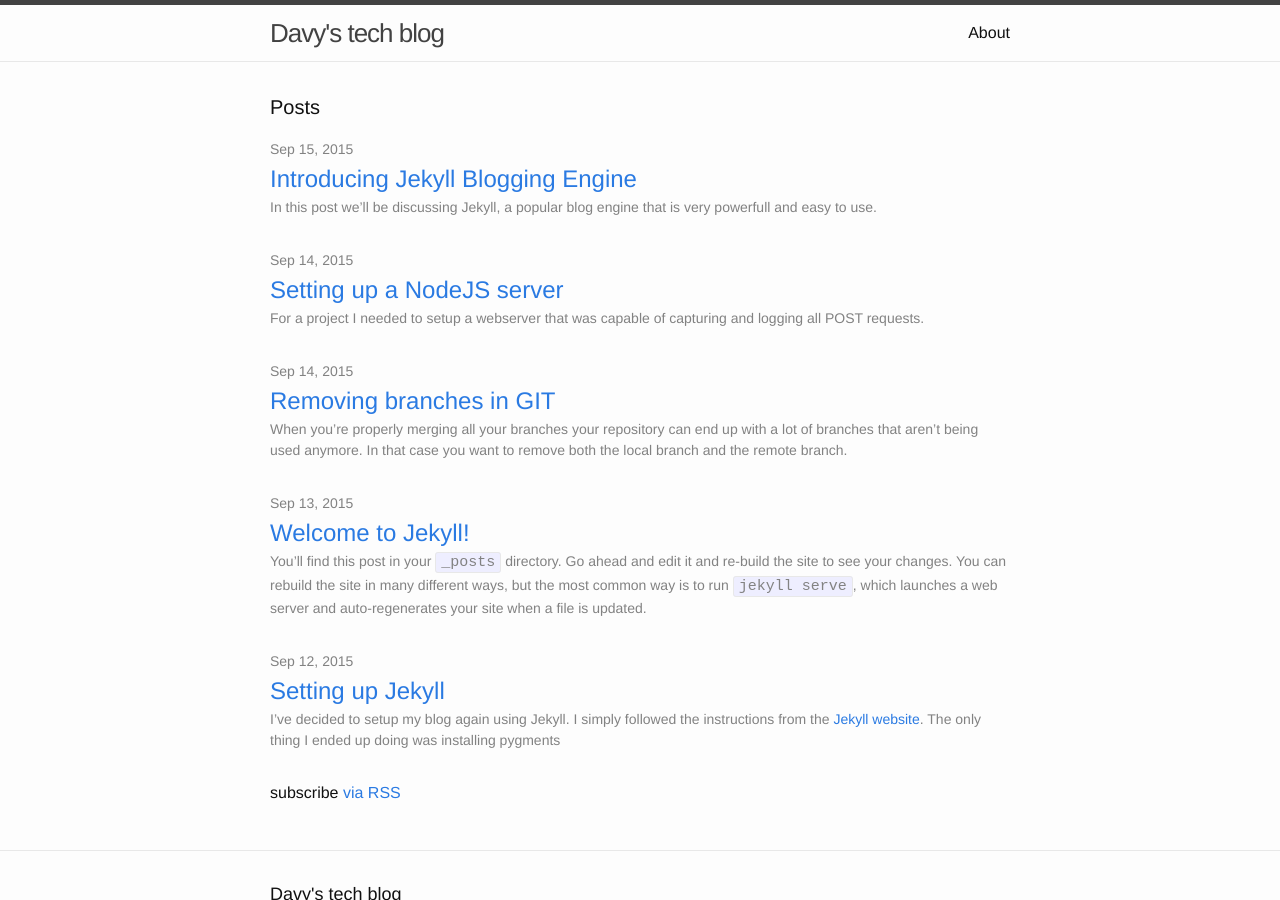
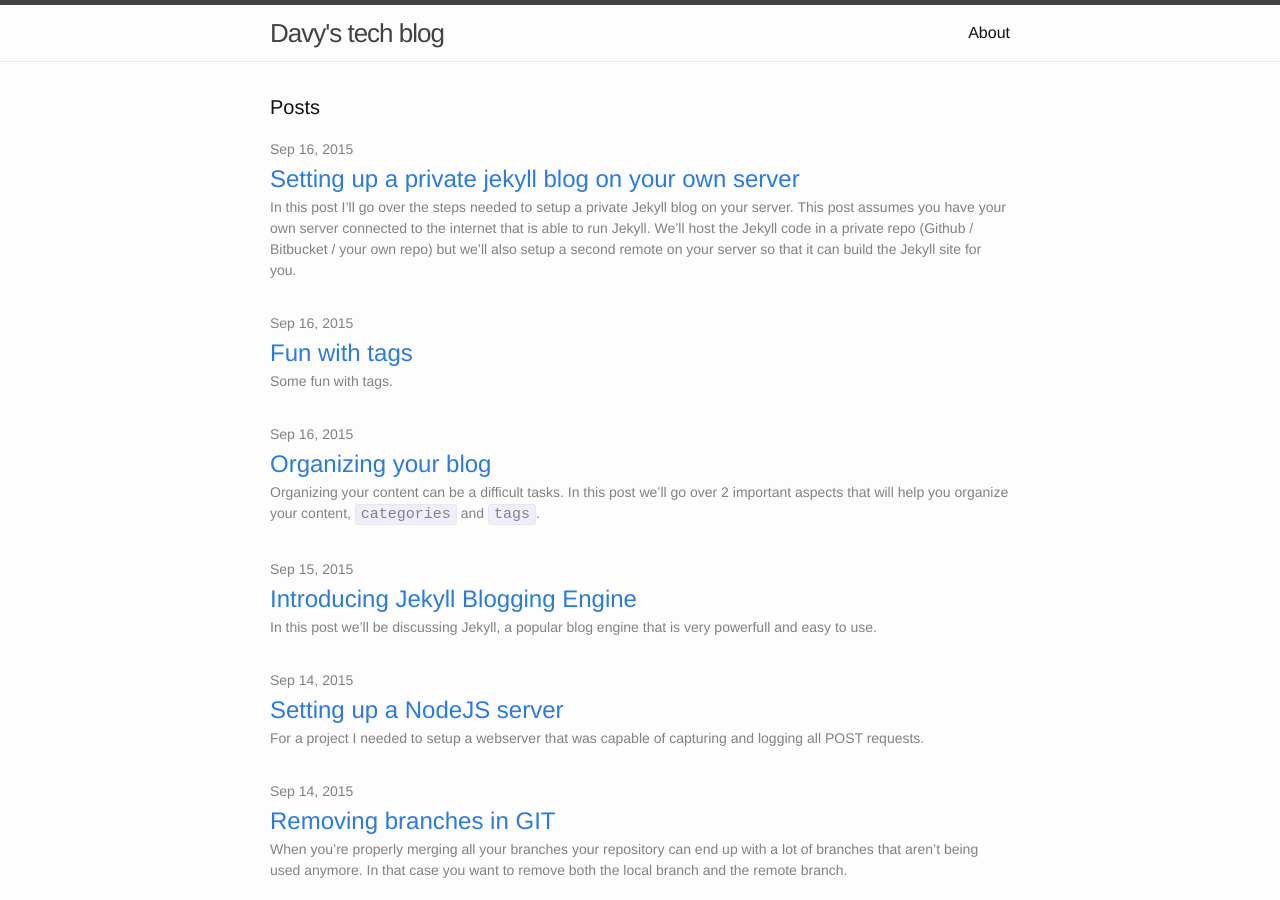
Before and after one commit to ddewaeletest/testblog, a Jekyll site: the page built from index.html, in a window 1280 px wide and 900 px high. Built offline with Jekyll 4.4.1, drawn with Linux system fonts in a browser that asks for light colours.

Commit message:
new posts

````diff
--- a/_posts/2015-09-14-removing-branches-in-git.markdown
+++ b/_posts/2015-09-14-removing-branches-in-git.markdown
@@ -3,6 +3,7 @@ title: Removing branches in GIT
 date: 2015-09-14T14:07:14+02:00
 layout: post
 categories: git
+tags: [git, branches, scm]
 ---
 When you're properly merging all your branches your repository can end up with a lot of branches that aren't being used anymore.
 In that case you want to remove both the local branch and the remote branch.
--- a/_posts/2015-09-14-setting-up-a-nodejs-server.markdown
+++ b/_posts/2015-09-14-setting-up-a-nodejs-server.markdown
@@ -3,6 +3,7 @@ title: Setting up a NodeJS server
 date: 2015-09-14T15:04:59+02:00
 layout: post
 categories: git
+tags: [nodejs, webserver]
 ---
 For a project I needed to setup a webserver that was capable of capturing and logging all POST requests.
 
--- a/_posts/2015-09-15-introducing-jekyll-blogging-engine.markdown
+++ b/_posts/2015-09-15-introducing-jekyll-blogging-engine.markdown
@@ -2,7 +2,8 @@
 title: Introducing Jekyll Blogging Engine
 date: 2015-09-15T21:08:45+02:00
 layout: post
-categories: jekyll blogging
+categories: [jekyll, blogging]
+tags: [github, github-pages, jekyll, blogging]
 ---
 In this post we'll be discussing Jekyll, a popular blog engine that is very powerfull and easy to use.
 
@@ -10,13 +11,17 @@ In this post we'll be discussing Jekyll, a popular blog engine that is very powe
 
 You need to install Jekyll through a ```gem```
 
-	gem install jekyll
+{% highlight bash %}
+gem install jekyll
+{% endhighlight %}
 
 ## Creating a blog
 
-Creating a blog is as simple
+Creating a blog is as simple executing the following command:
 
-	jekyll new myblog
+{% highlight bash %}
+jekyll new myblog
+{% endhighlight %}
 
 This will create the folder structure and files needed to setup the blog.
 Consider this the source code for your blog. By building it, you can generate the necessary static content so that it can be hosted as your blog.
@@ -91,38 +96,52 @@ by default an excerpt is the first paragraph of the post, but you can [customize
 
 In this section we'll go over deploying your blog to Github pages.
 
-As can we seen in the screenshot below, a jekyll blog can be hosted by Github very easily :
-
-![Git gh-pages]({{ site.url }}/assets/git-gh-pages.png)
-
-
 There are 2 kinds of GitHub pages
 
 - Project pages
 - User pages
 
+We'll first go over ```project pages```.
+
 In order to publish to a project page we need to do the following steps :
 
-Create a new gh-pages branch
-Put your jekyll code-base on the gh-pages branch
-push it to github
+- Create a new gh-pages branch
+- Put your jekyll code-base on the gh-pages branch
+- push it to github
 
+As can be seen in the screenshot below, a jekyll blog can be hosted by Github very easily :
+
+![Git gh-pages]({{ site.url }}/assets/git-gh-pages.png)
+
+All it takes is to upload all of your jekyll pages to a special ```gh-pages``` branch and Github will take care of the rest.
 
 
 	gem install github-pages
 
 
+## Themes
 
 We can easily customize the look and feel of our site by configuring templates.
 
-The [Solar theme for Jekyll](http://mattvh.github.io/solar-theme-jekyll/) is a nice-looking theme.
+The [Solar theme for Jekyll](http://mattvh.github.io/solar-theme-jekyll/) is a nice-looking theme so let's thake a look at howto install it.
+
+We can clone the entire repo and start a new blog, but to apply this theme to an existing blog you'll need to copy the following files and folders:
+
+{% highlight bash %}
+cp -r ../solar-theme-jekyll/_layouts/* _layouts/
+cp -r ../solar-theme-jekyll/index.html index.html
+cp -r ../solar-theme-jekyll/feed.xml feed.xml
+cp -r ../solar-theme-jekyll/assets/* assets/
+{% endhighlight %}
 
 
-Some functionalities we want to cover
+
+
 
 
 ## References
 
+- [Great Jekyll introduction](http://jekyllbootstrap.com/lessons/jekyll-introduction.html)
 - https://github.com/octopress/genesis-theme
 - https://github.com/imathis/octopress/wiki/3rd-party-plugins
 - https://www.justinrummel.com/migrating-from-octopress-2-to-octopress-3/
@@ -131,3 +150,5 @@ Some functionalities we want to cover
 - https://help.github.com/articles/using-jekyll-with-pages/
 - https://help.github.com/articles/creating-project-pages-manually/
 - https://24ways.org/2013/get-started-with-github-pages/
+- http://mattvh.github.io/solar-theme-jekyll/
+- https://github.com/mattvh/solar-theme-jekyll
--- /dev/null
+++ b/_posts/2015-09-16-fun-with-tags.markdown
@@ -0,0 +1,57 @@
+---
+title: Fun with tags
+date: 2015-09-16T08:25:44+02:00
+layout: post
+tags: [jekyll,blogging,tags]
+---
+Some fun with tags.
+
+The following script displays all the tags :
+
+{% highlight html %}
+	{% raw %}
+{% capture tags %}
+  {% for tag in site.tags %}
+    {{ tag[0] }}
+  {% endfor %}
+{% endcapture %}
+{% assign sortedtags = tags | split:' ' | sort %}
+
+{% for tag in sortedtags %}
+  <h3 id="{{ tag }}">{{ tag }}</h3>
+  <ul>
+  {% for post in site.tags[tag] %}
+    <li><a href="{{ post.url }}">{{ post.title }}</a></li>
+  {% endfor %}
+  </ul>
+{% endfor %}
+	{% endraw %}
+{% endhighlight %}
+
+Output :
+
+{% capture tags %}
+  {% for tag in site.tags %}
+    {{ tag[0] }}
+  {% endfor %}
+{% endcapture %}
+{% assign sortedtags = tags | split:' ' | sort %}
+
+<ul>
+{% for tag in sortedtags %}
+  <li><a href="#{{ tag }}">{{ tag }}</a></li>
+{% endfor %}
+</ul>
+
+<hr/>
+
+{% for tag in sortedtags %}
+  <h3 id="{{ tag }}">{{ tag }}</h3>
+  <ul>
+  {% for post in site.tags[tag] %}
+    <li><a href="{{ post.url }}">{{ post.title }}</a></li>
+  {% endfor %}
+  </ul>
+{% endfor %}
+
+end
--- /dev/null
+++ b/_posts/2015-09-16-organizing-your-blog.markdown
@@ -0,0 +1,54 @@
+---
+title: Organizing your blog
+date: 2015-09-16T07:54:05+02:00
+layout: post
+tags: [blogging,git]
+---
+Organizing your content can be a difficult tasks. In this post we'll go over 2 important aspects that will help you organize your content, ```categories``` and ```tags```.
+
+## Categories
+
+In the Yaml Front Matter you can specify categories :
+
+{% highlight yaml %}
+---
+title: Introducing Jekyll Blogging Engine
+date: 2015-09-15T21:08:45+02:00
+layout: post
+categories: [jekyll, blogging]
+---
+{% endhighlight %}
+
+As you can see here, 2 categories have been defined
+
+- jekyll
+- blogging
+
+Jekyll will create a permalink to this post using the following URL :
+
+http://[your blog address]/jekyll/blogging/2015/09/15/introducing-jekyll-blogging-engine.html
+
+As you can see, the categories are included in the URL, just before the date.
+
+Also note that you should see this as a category hierarchy ```jekykll/blogging```. There are no indiviual ```jekyll``` and ```blogging``` categories created here.
+
+## Tags
+
+The Yaml Front Matter also allows you to specify tags in the same way you specify categories :
+
+{% highlight yaml %}
+---
+title: Introducing Jekyll Blogging Engine
+date: 2015-09-15T21:08:45+02:00
+layout: post
+categories: [jekyll, blogging]
+tags: [github, github-pages, jekyll, blogging]
+---
+{% endhighlight %}
+
+
+## References
+
+- [Q/A about tags and github-pages](http://stackoverflow.com/questions/1408824/an-easy-way-to-support-tags-in-a-jekyll-blog)
+- [Sample repo using categories / tags](https://github.com/minddust/minddust.github.io)
+- [HOW TO USE TAGS AND CATEGORIES ON GITHUB PAGES WITHOUT PLUGINS](http://www.minddust.com/post/tags-and-categories-on-github-pages/)
--- /dev/null
+++ b/_posts/2015-09-17-setting-up-a-private-jekyll-blog-on-your-own-server.markdown
@@ -0,0 +1,169 @@
+---
+title: Setting up a private jekyll blog on your own server
+date: 2015-09-17T00:03:41+02:00
+layout: post
+categories: [jekyll, blogging]
+tags: [blogging,git]
+---
+In this post I'll go over the steps needed to setup a private Jekyll blog on your server. This post assumes you have your own server connected to the internet that is able to run Jekyll. We'll host the Jekyll code in a private repo (Github / Bitbucket / your own repo) but we'll also setup a second remote on your server so that it can build the Jekyll site for you.
+
+There are a couple of steps involved here.
+
+- Push your Jekyll blog on a private repo
+- Setup a second remote pointing to your server
+- Provide a commit hook so your server can build the jekyll site
+- Setup Apache to server the generated jekyll site.
+
+## Setting up your Jekyll blog
+
+Start by creating a new Jekyll blog and commit it to a local git repo.
+
+{% highlight bash %}
+jekyll new privateblog
+cd privateblog/
+git init
+git commit -m "Initial commit" -a
+{% highlight %}
+
+Setup 2 remotes:
+
+- one pointing to a private git repo where your sources will be hosted
+- one pointing to your server where jekyll will be executed
+
+{% highlight bash %}
+git remote add origin git@bitbucket.org:davydewaele/privateblog.git
+git remote add deploy deployer@deploy.server:~/myrepo.git
+{% endhighlight %}
+
+## Setup the git repo on your server
+
+We need to create a user account on our server that will be responsible for
+
+- hosting a bare git repo
+- executing a post commit hook when commits are pushed to the repo
+- execute a jekyll build in the post commit hook to build up the site
+
+We'll start by creating the ```deployer``` user on the server and generate a keypair so we can login to the server from our laptop.
+
+{% highlight bash %}
+useradd deployer
+passwd deployer
+su - deployer
+ssh-keygen -t rsa
+
+cat ~/.ssh/id_rsa.pub > ~/.ssh/authorized_keys
+chmod 700 ~/.ssh
+chmod 600 ~/.ssh/authorized_keys
+{% endhighlight %}
+
+
+On our laptop we can create an ```ssh config``` so that we can connect to the machine in an easy way.
+
+{% highlight bash %}
+Host deploy.server
+  HostName 192.168.0.1
+  User deployer
+  Port 2347
+  IdentityFile /path/to/deployer/id_rsa
+{% endhighlight %}
+
+Make sure the private key has the proper permissions (```chmod 400```)
+
+## Ruby installation
+
+
+## Instaling Jekyll on the server.
+
+On my server I had an old version of Ruby installed, so when I execute the Jekyll install I got the following error :
+
+{% highlight bash %}
+gem install jekyll
+
+Building native extensions.  This could take a while...
+Building native extensions.  This could take a while...
+ERROR:  Error installing jekyll:
+	redcarpet requires Ruby version >= 1.9.2.
+{% endhighlight %}
+
+
+Installing a new version of Ruby involves installing rvm
+
+{% highlight bash %}
+curl -L get.rvm.io | bash -s stable
+{% endhighlight %}
+
+In case this commands fails with a GPG signature verification failure, you'll need to install the proper signatures.
+
+### Installing the rvm signatures
+
+{% highlight bash %}
+gpg2 --keyserver hkp://keys.gnupg.net --recv-keys 409B6B1796C275462A1703113804BB82D39DC0E3
+
+gpg: keyring `/root/.gnupg/secring.gpg' created
+gpg: requesting key D39DC0E3 from hkp server keys.gnupg.net
+gpg: /root/.gnupg/trustdb.gpg: trustdb created
+gpg: key D39DC0E3: public key "Michal Papis (RVM signing) <mpapis@gmail.com>" imported
+gpg: no ultimately trusted keys found
+gpg: Total number processed: 1
+gpg:               imported: 1  (RSA: 1)
+{% endhighlight %}
+
+
+### Installing rvm
+
+With the signatures in place, rvm should be installed without any problems.
+
+{% highlight bash %}
+curl -L get.rvm.io | bash -s stable
+{% endhighlight %}
+
+After having installed rvm, we can source the profile and proceed with installing ruby 1.9.3 by executing the following commands:
+
+{% highlight bash %}
+source /etc/profile.d/rvm.sh
+rvm install 1.9.3
+{% endhighlight %}
+
+You can verify that all went well by checking the Ruby version:
+
+{% highlight bash %}
+[root@fleetprobe ~]# ruby -v
+ruby 1.9.3p551 (2014-11-13 revision 48407) [x86_64-linux]
+{% endhighlight %}
+
+## Pushing your changes
+
+{% highlight bash %}
+git push deploy master
+
+Counting objects: 23, done.
+Delta compression using up to 8 threads.
+Compressing objects: 100% (21/21), done.
+Writing objects: 100% (23/23), 8.53 KiB | 0 bytes/s, done.
+Total 23 (delta 1), reused 0 (delta 0)
+remote: Initialized empty Git repository in /home/deployer/tmp/myrepo/.git/
+remote: Configuration file: /home/deployer/tmp/myrepo/_config.yml
+remote:             Source: /home/deployer/tmp/myrepo
+remote:        Destination: /home/deployer/www
+remote:       Generating...
+remote:                     done.
+remote:  Auto-regeneration: disabled. Use --watch to enable.
+To deployer@deploy.server:~/myrepo.git
+ * [new branch]      master -> master
+{% endhighlight %}
+
+
+## Setup Apache
+
+{% highlight xml %}
+<VirtualHost *:80>
+    ServerAdmin webmaster@dummy-host.example.com
+    DocumentRoot /var/www/blog
+    <Directory "/var/www/blog">
+        AllowOverride All
+    </Directory>
+    ServerName blog.ecommit-consulting.be
+    ErrorLog logs/blog-error_log
+    CustomLog logs/blog-maccess_log common
+</VirtualHost>
+{% endhighlight %}
````
